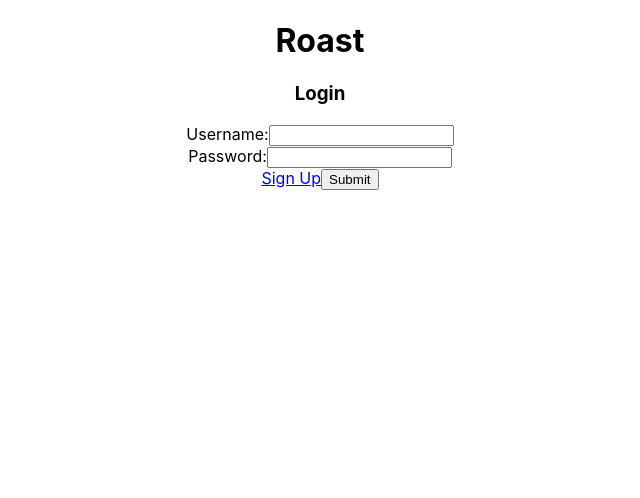
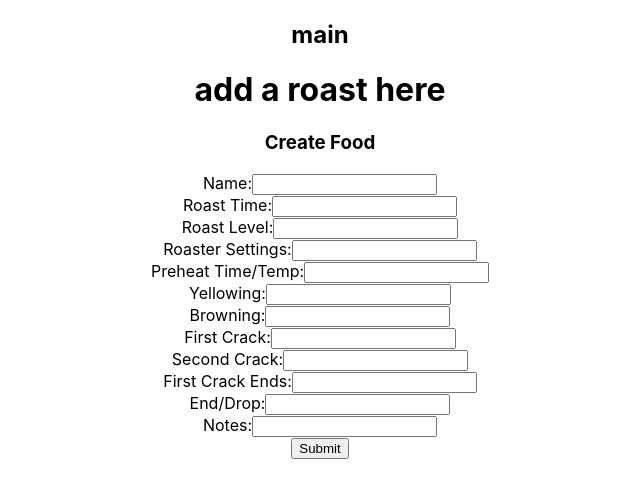
Before and after one commit to lancehsimmons/Roast, a React (Create React App) app in the folder client/: page /add-roast in a window 1280 px wide. Before the commit this address led to /sign-in. Shown: the top 498 px of the page, without its empty margins (320-960 px from the left). Built offline with nearby package versions, Linux system fonts and the light colour scheme; no server answers.

Commit message:
adds redirect from list to signin on MC, ledgible formatting on add roast

```diff
--- a/client/src/App.js
+++ b/client/src/App.js
@@ -50,17 +50,18 @@ function App() {
   return (
     <div className="App">
       <Layout handleLogout={handleLogout} currentUser={currentUser}>
-      <Switch>
+        <Switch>
           <Route path='/sign-up'>
-            <SignUp handleSignup={handleSignup}/>
+            <SignUp handleSignup={handleSignup} />
           </Route>
           <Route path='/sign-in'>
-             <SignIn handleLogin={handleLogin}/>
+            <SignIn handleLogin={handleLogin} />
           </Route>
           <Route path='/'>
-            {currentUser ? <MainContainer/> : <Redirect to='/sign-in'/>}
+            {/* {currentUser ? <MainContainer/> : <Redirect to='/sign-in'/>} */}
+            <MainContainer />
           </Route>
-      </Switch>
+        </Switch>
       </Layout>
     </div>
   );
--- a/client/src/Containers/MainContainer.jsx
+++ b/client/src/Containers/MainContainer.jsx
@@ -1,4 +1,4 @@
-import { Route, Switch, useHistory } from 'react-router-dom'
+import { Route, Switch, useHistory, Redirect } from 'react-router-dom'
 import { useEffect, useState } from 'react';
 import List from '../screens/List'
 import AddRoast from '../screens/AddRoast'
@@ -36,7 +36,9 @@ export default function MainContainer({ currentUser }) {
             handleAddroast={handleAddRoast} />
         </Route>
         <Route path='/'>
-          <MainContainer/>
+          {currentUser ? <List coffees={coffees}/> : <Redirect to='/sign-in'/>}
+
+          {/* <List coffees={coffees}/> */}
         </Route>
       </Switch>
     </div>
--- a/client/src/screens/AddRoast.jsx
+++ b/client/src/screens/AddRoast.jsx
@@ -1,10 +1,34 @@
 import { useState } from 'react'
 
-export default function AddRoast() {
+export default function AddRoast({handleAddRoast}) {
   const [formData, setFormData] = useState({
     name: '',
+    roast_time: '',
+    roast_level: '',
+    roaster_settings: '',
+    preheat: '',
+    yellowing: '',
+    browning: '',
+    first_crack: '',
+    second_crack: '',
+    first_crack_end: '',
+    end_drop: '',
+    notes: '',
   });
-  const { name } = formData;
+  const {
+    name,
+    roast_time,
+    roast_level,
+    roaster_settings,
+    preheat,
+    yellowing,
+    browning,
+    first_crack,
+    second_crack,
+    first_crack_end,
+    end_drop,
+    notes,
+  } = formData;
 
   const handleChange = (e) => {
     const { name, value } = e.target;
@@ -20,14 +44,70 @@ export default function AddRoast() {
       <form
       onSubmit={(e) => {
         e.preventDefault();
-        handleFoodCreate(formData);
+        handleAddRoast(formData);
       }}
     >
       <h3>Create Food</h3>
       <label>
         Name:
         <input type='text' name='name' value={name} onChange={handleChange} />
-      </label>
+        </label>
+        <br/>
+        <label>
+        Roast Time:
+        <input type='text' name='roast_time' value={roast_time} onChange={handleChange} />
+        </label>
+        <br/>
+        <label>
+        Roast Level:
+        <input type='text' name='roast_level' value={roast_level} onChange={handleChange} />
+        </label>
+        <br/>
+        <label>
+        Roaster Settings:
+        <input type='text' name='roaster settings' value={roaster_settings} onChange={handleChange} />
+        </label>
+        <br/>
+        <label>
+        Preheat Time/Temp:
+        <input type='text' name='preheat' value={preheat} onChange={handleChange} />
+        </label>
+        <br/>
+        <label>
+        Yellowing:
+        <input type='text' name='yellowing' value={yellowing} onChange={handleChange} />
+        </label>
+        <br/>
+        <label>
+        Browning:
+        <input type='text' name='browning' value={browning} onChange={handleChange} />
+        </label>
+        <br/>
+        <label>
+        First Crack:
+        <input type='text' name='first crack' value={first_crack} onChange={handleChange} />
+        </label>
+        <br/>
+        <label>
+        Second Crack:
+        <input type='text' name='second crack' value={second_crack} onChange={handleChange} />
+        </label>
+        <br/>
+        <label>
+        First Crack Ends:
+        <input type='text' name='first crack end' value={first_crack_end} onChange={handleChange} />
+        </label>
+        <br/>
+        <label>
+        End/Drop:
+        <input type='text' name='end/drop' value={end_drop} onChange={handleChange} />
+        </label>
+        <br/>
+        <label>
+        Notes:
+        <input type='text' name='notes' value={notes} onChange={handleChange} />
+        </label>
+        <br/>
       <button>Submit</button>
     </form>
     </div>
```
